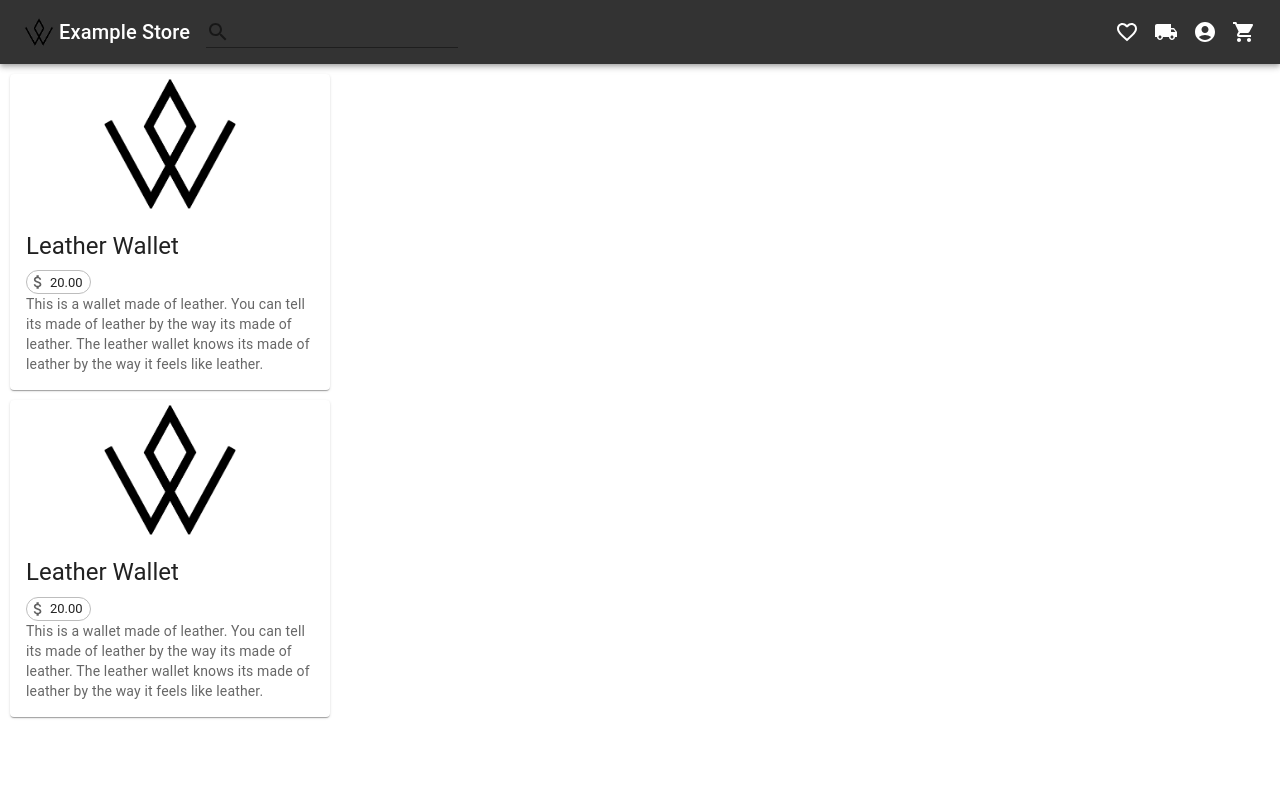
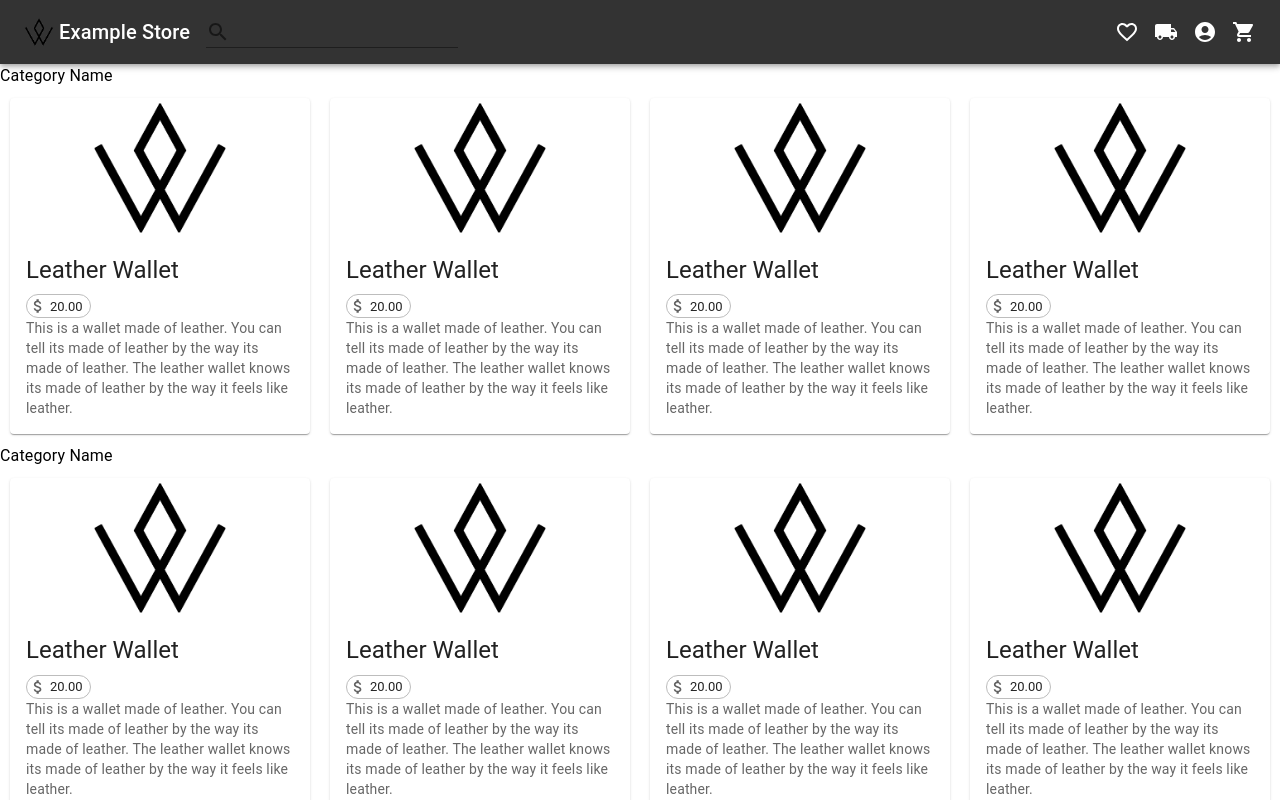
Before and after one commit to Wasserbeck-Store/ws-frontend, a React (Create React App) app: page / in a window 1280 px wide. Shown: the top 800 px of the page. Built offline with nearby package versions, Linux system fonts and the light colour scheme.

Commit message:
added Category Label

```diff
--- /dev/null
+++ b/src/components/Categorydisplay.js
@@ -0,0 +1,23 @@
+import { display, flexbox } from "@mui/system";
+import Salecard from "./SaleCard";
+import Grid from "@mui/material/Unstable_Grid2/Grid2";
+import { Typography } from "@mui/material";
+function Categorydisplay() {
+    return (
+        <div style={{display:'flex', flexDirection:'column'}}>
+            <Typography>Category Name</Typography>
+            <div style={{ display: 'flex', justifyContent: 'space-evenly' }}>
+                <Salecard />
+                <Salecard />
+                <Salecard />
+                <Salecard />
+
+            </div>
+
+        </div>
+
+
+    );
+}
+
+export default Categorydisplay;
--- a/src/components/SaleCard.js
+++ b/src/components/SaleCard.js
@@ -10,7 +10,7 @@ function Salecard() {
       <CardActionArea>
         <CardMedia
           component="img"
-          height="140"
+          height="140px"
           image={logo}
           alt="W"
           sx={{objectFit:"contain"}}
--- a/src/index.js
+++ b/src/index.js
@@ -28,6 +28,5 @@ root.render(
     <ThemeProvider theme={theme}>
       <App />
     </ThemeProvider>
-
   </React.StrictMode>
 );
--- a/src/pages/Homepage.js
+++ b/src/pages/Homepage.js
@@ -1,13 +1,15 @@
 import { Typography } from "@mui/material";
 import Navbar from "../components/Navbar";
 import Salecard from "../components/SaleCard";
-
+import Categorydisplay from "../components/Categorydisplay";
 function Homepage() {
   return (
     <div>
       <Navbar></Navbar>
-      <Salecard></Salecard>
-      <Salecard></Salecard>
+      <Categorydisplay></Categorydisplay>
+      <Categorydisplay></Categorydisplay>
+      <Categorydisplay></Categorydisplay>
+      <Categorydisplay></Categorydisplay>
     </div>
 
   );
```
Also changed, not shown: public/W.PNG (added).
